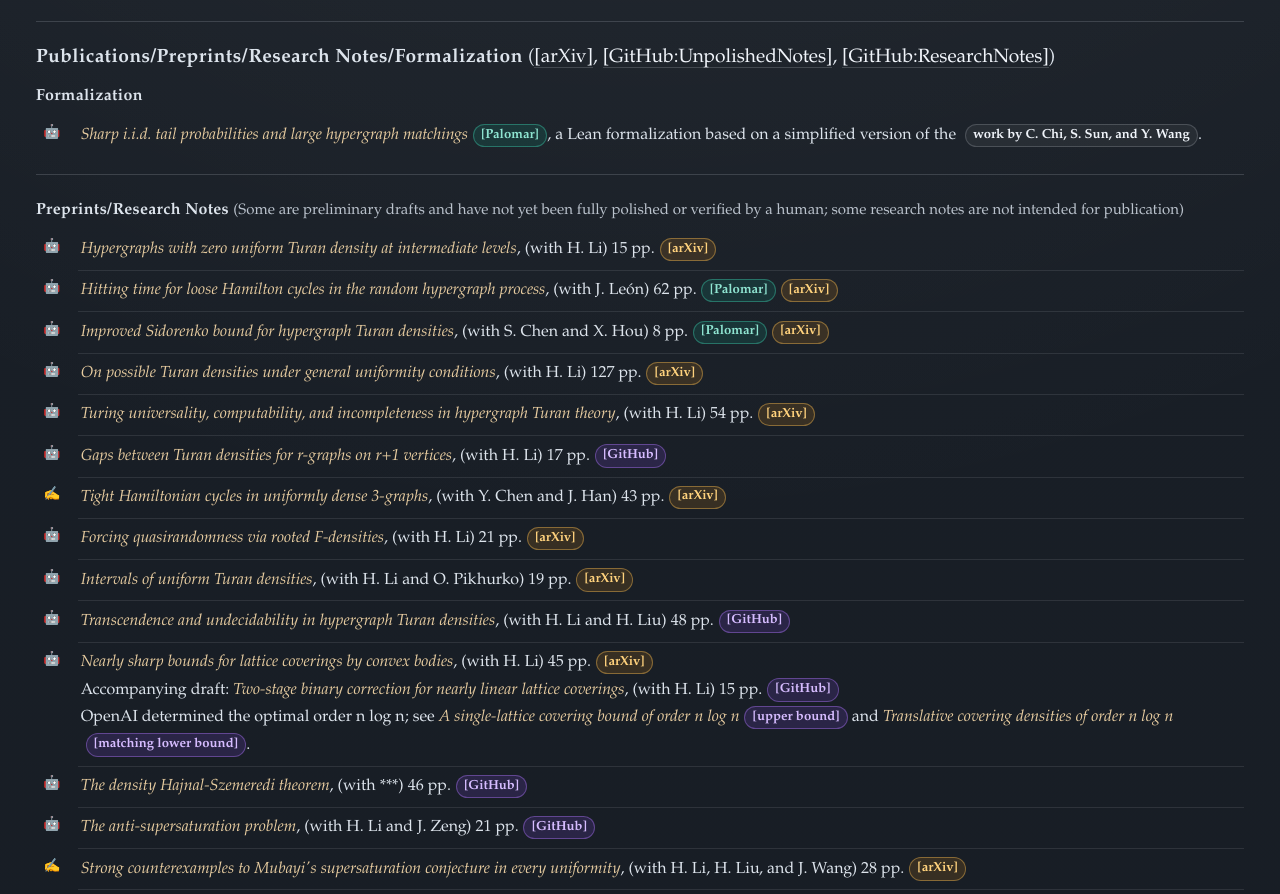
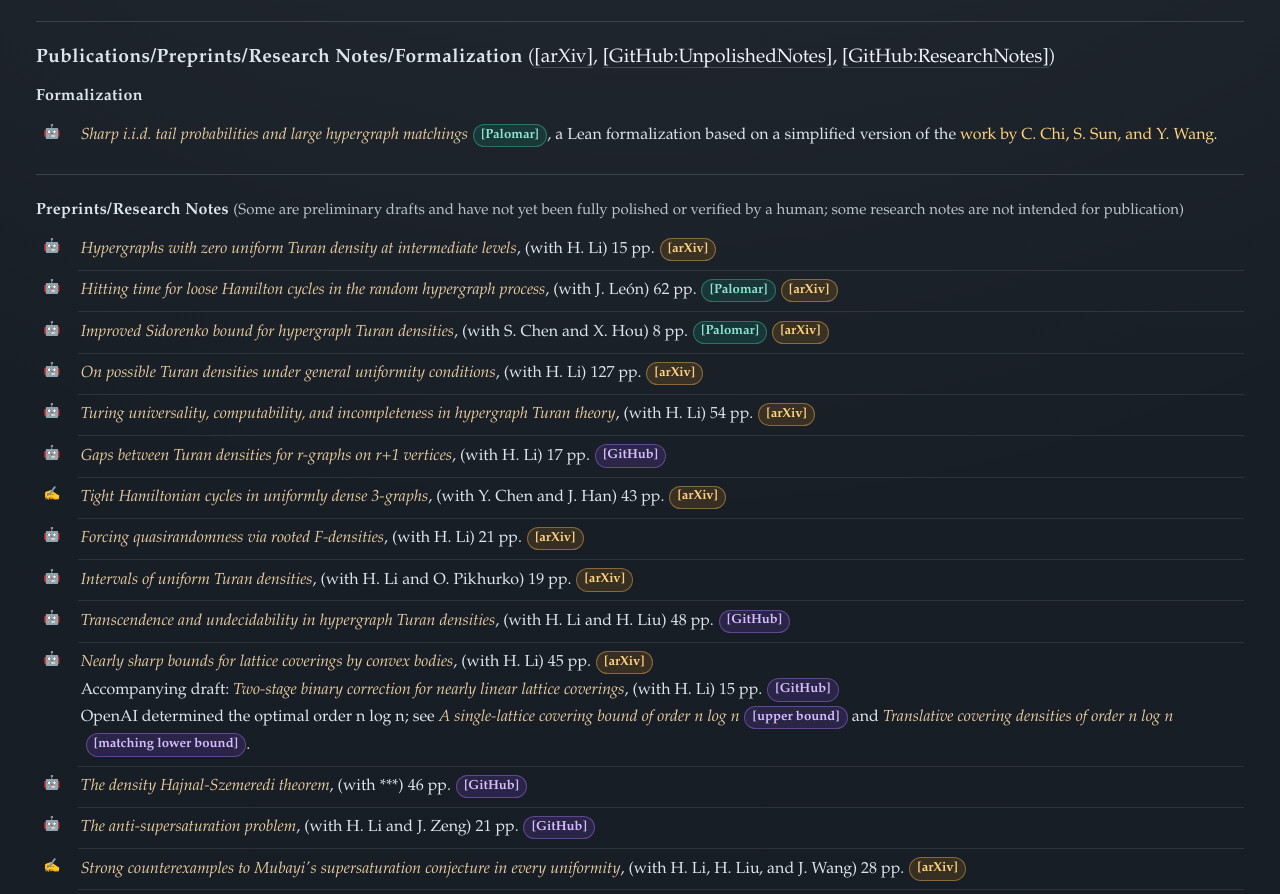
Before and after one commit to xliu2022/xliu2022.github.io, a plain HTML site: page index.html in a window 1280 px wide. Shown: the part 961-1855 px from the top of the page. Drawn offline with Linux system fonts and the light colour scheme.

Commit message:
Style formalization source as a text link

```diff
--- a/index.html
+++ b/index.html
@@ -259,6 +259,28 @@
       background: rgba(255, 255, 255, 0.09);
     }
 
+    .pub-list .source-text-link {
+      display: inline;
+      margin-left: 0;
+      padding: 0;
+      border: 0;
+      border-radius: 0;
+      background: none;
+      color: #ffd27d;
+      font-size: inherit;
+      font-weight: inherit;
+      line-height: inherit;
+      vertical-align: baseline;
+    }
+
+    .pub-list .source-text-link:hover {
+      border: 0;
+      background: none;
+      color: #ffe1a8;
+      text-decoration: underline;
+      text-underline-offset: 0.14em;
+    }
+
     .pub-list .arxiv-link {
       color: #ffd27d;
       border-color: rgba(218, 165, 74, 0.5);
@@ -390,7 +412,7 @@
           <h3>Formalization</h3>
         </div>
       <ul class="pub-list">
-        <li class="ai-assisted"><em>Sharp i.i.d. tail probabilities and large hypergraph matchings</em><a class="palomar-link" href="https://palomar-registry.org/entry?id=PALOMAR-2026-11-21-000003&amp;version=1" target="_blank" rel="noopener noreferrer">[Palomar]</a>, a Lean formalization based on a simplified version of the <a href="https://arxiv.org/abs/2610.16203" target="_blank" rel="noopener noreferrer">work by C. Chi, S. Sun, and Y. Wang</a>.</li>
+        <li class="ai-assisted"><em>Sharp i.i.d. tail probabilities and large hypergraph matchings</em><a class="palomar-link" href="https://palomar-registry.org/entry?id=PALOMAR-2026-11-21-000003&amp;version=1" target="_blank" rel="noopener noreferrer">[Palomar]</a>, a Lean formalization based on a simplified version of the <a class="source-text-link" href="https://arxiv.org/abs/2610.16203" target="_blank" rel="noopener noreferrer">work by C. Chi, S. Sun, and Y. Wang</a>.</li>
       </ul>
       </div>
 
```
